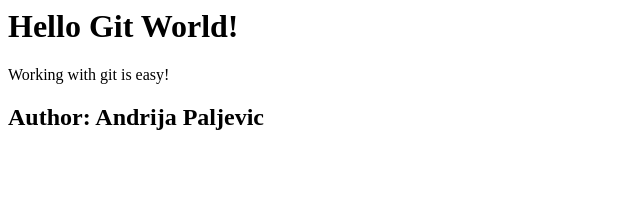
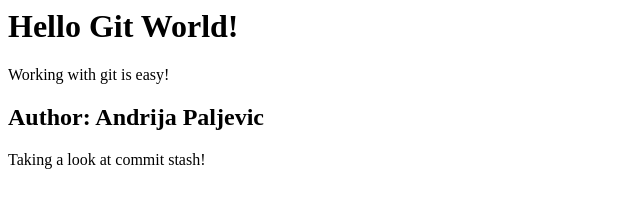
Before and after one commit to paljke995/GitGitHubMasterclass, a plain HTML site: page index.html in a window 1280 px wide. Shown: the whole page, without its empty margins (0-640 px from the left). Drawn offline with Linux system fonts and the light colour scheme.

Commit message:
Add a new p

```diff
--- a/index.html
+++ b/index.html
@@ -5,3 +5,7 @@
 </div>
 
 <h2>Author: Andrija Paljevic</h2>
+
+<div>
+    <p>Taking a look at commit stash!</p>
+</div>
```
